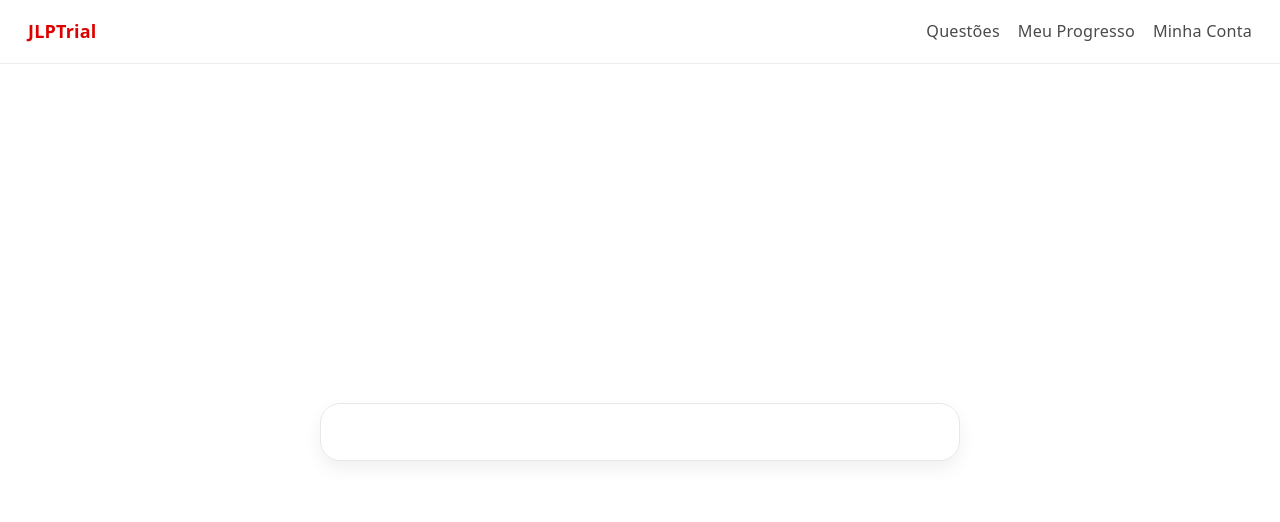
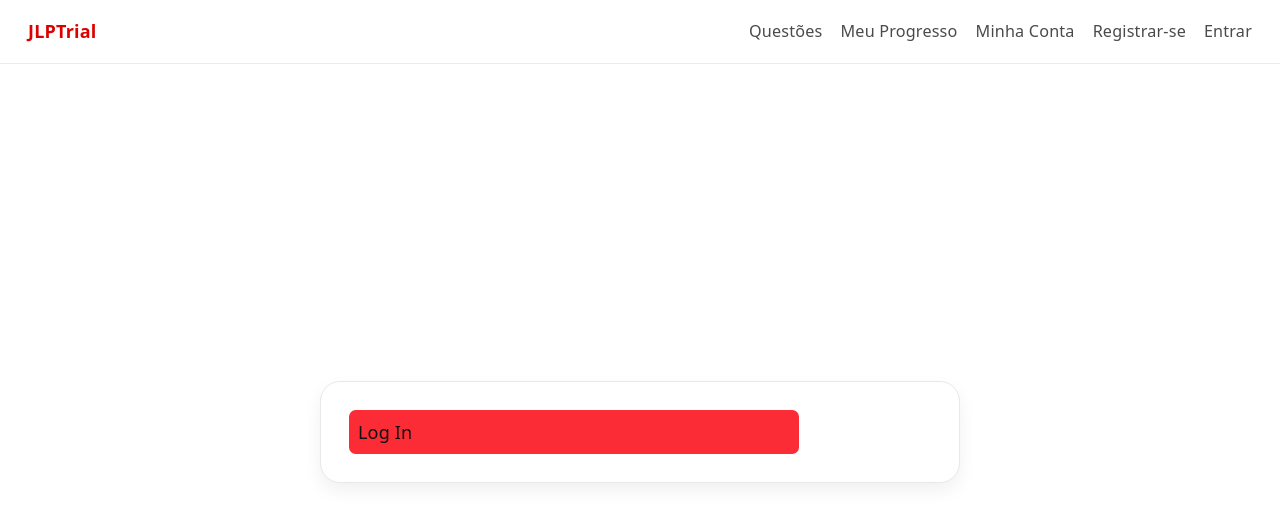
Before and after one commit to JLPTrial/web, a React (Vite) app: page /login in a window 1280 px wide. Shown: the top 522 px of the page. Built offline with nearby package versions, Linux system fonts and the light colour scheme; no server answers.

Commit message:
Issue: criacao das paginas de login e registro
O que foi feito:
- Criacao das componentes 'LogIn.tsx' e 'SignUp.tsx'
- Adicao de botoes na barra de navegacao p/ transicao entre as paginas
- Alocacao de uma URL para cada componente

```diff
--- a/src/App.tsx
+++ b/src/App.tsx
@@ -4,6 +4,8 @@ import { BrowserRouter, Routes, Route, NavLink } from 'react-router'
 import Dashboard from './components/Dashboard.tsx'
 import LandingPage from './components/LandingPage.tsx'
 import Statistics from './components/Statistics.tsx'
+import LogIn from './components/LogIn.tsx'
+import SignUp from './components/SignUp.tsx'
 
 function App() {
 	const [message, setMessage] = useState('Carregando mensagem do backend...')
@@ -42,6 +44,8 @@ function App() {
 					<a href='#'>Questões</a>
 					<a href='#'>Meu Progresso</a>
 					<a href='#'>Minha Conta</a>
+					<NavLink to="/signup">Registrar-se</NavLink>
+					<NavLink to="/login">Entrar</NavLink>
 				</nav>
 			</header>
 
@@ -67,6 +71,14 @@ function App() {
 								path='/question'
 								element={<>Question</>}
 							/>
+							<Route
+								path="/login"
+								element={<LogIn/>}
+							/>
+							<Route
+								path="/signup"
+								element={<SignUp/>}
+							/>
 						</Routes>
 					</div>
 				</section>
--- /dev/null
+++ b/src/components/LogIn.tsx
@@ -0,0 +1,3 @@
+export default function LandingPage() {
+	return <div className='w-100  bg-red-500 p-2 rounded-md'>Log In</div>
+}
--- /dev/null
+++ b/src/components/SignUp.tsx
@@ -0,0 +1,3 @@
+export default function LandingPage() {
+	return <div className='w-100  bg-red-500 p-2 rounded-md'>Sign Up</div>
+}
```
